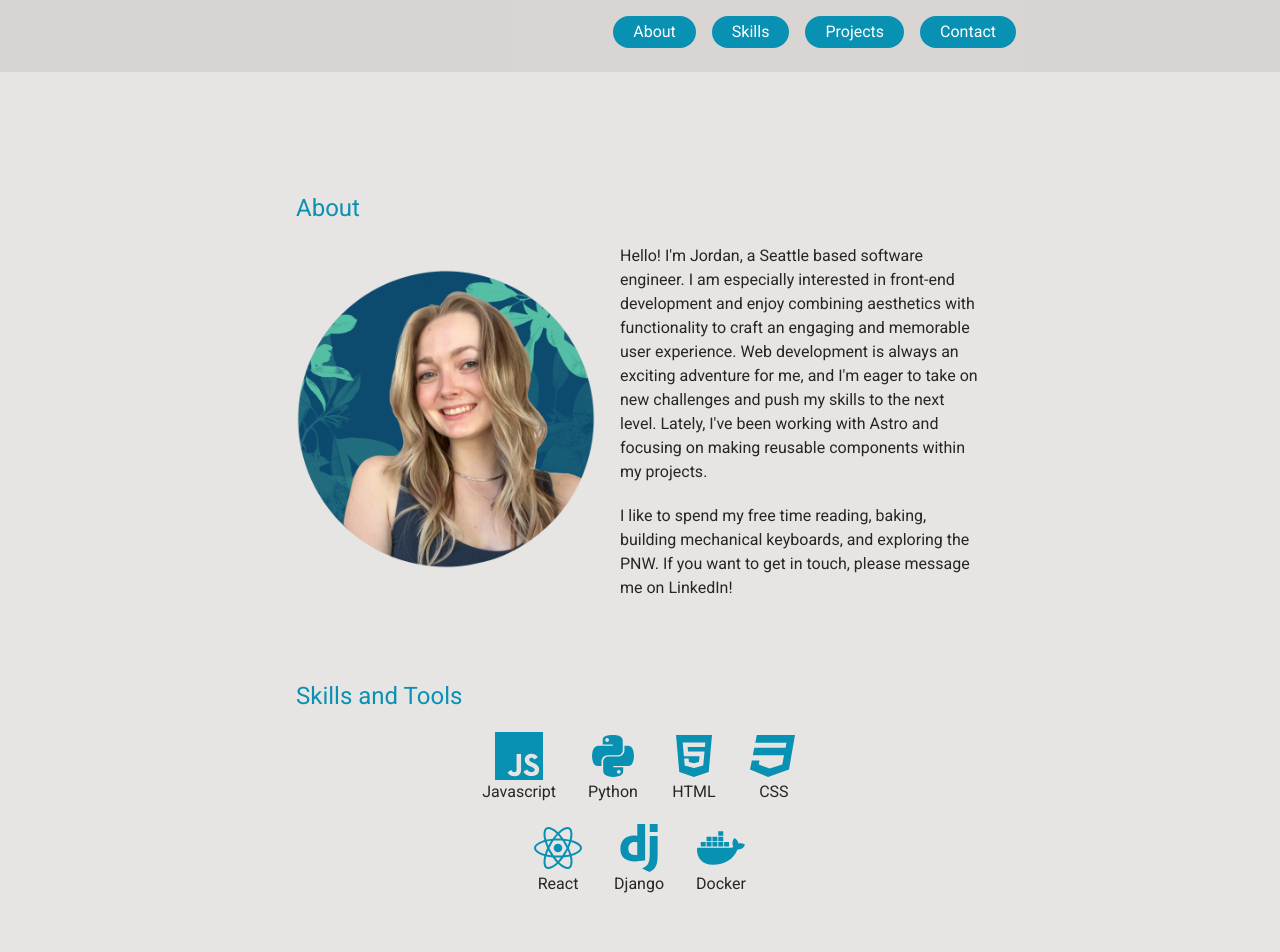
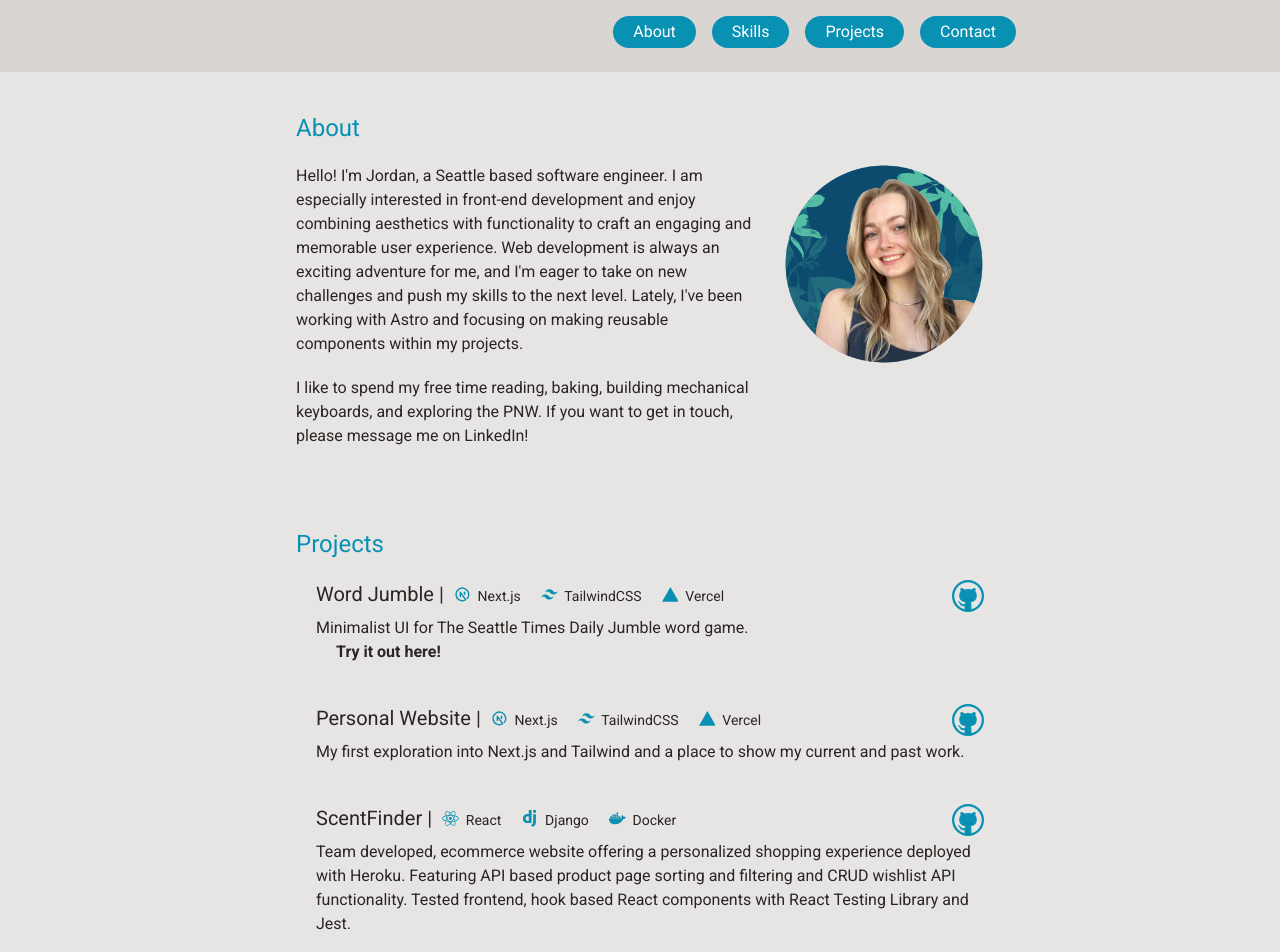
Before and after one commit to frerij/portfolio, a Next.js app: page / in a window 1280 px wide. Shown: the top 952 px of the page. Built offline with nearby package versions, Linux system fonts and the light colour scheme.

Commit message:
removed extra photo, moved skill items into project component, changed project summary - descriptions no longer needed

```diff
--- a/components/Project.jsx
+++ b/components/Project.jsx
@@ -1,4 +1,12 @@
 import { VscGithub } from "react-icons/vsc";
+import { FaReact, FaHtml5, FaCss3, FaDocker, FaPython } from "react-icons/fa";
+import {
+  SiDjango,
+  SiJavascript,
+  SiVercel,
+  SiTailwindcss,
+} from "react-icons/si";
+import { TbBrandNextjs } from "react-icons/tb";
 
 export default function Project({
   title,
@@ -9,11 +17,15 @@ export default function Project({
   demoLink,
 }) {
   return (
-    <div id="wordJumble" className="text-stone-800 dark:text-stone-200 ">
-      <div className="flex flex-row justify-between  ">
-        <h4 className=" text-xl">
-          {title} | {stack}
-        </h4>
+    <div className="text-stone-800 dark:text-stone-200 ">
+      <div className="flex flex-row justify-between mb-1">
+        <div className="flex flex-row">
+          <div className="text-xl">{title} |</div>
+          <div className="flex flex-row items-center">
+            {stack !== [] &&
+              stack.map((tool) => <SkillItem name={tool} key="" />)}
+          </div>
+        </div>
         <span>
           <a href={githubLink} target="_blank" rel="noreferrer">
             <VscGithub
@@ -24,7 +36,7 @@ export default function Project({
         </span>
       </div>
 
-      <div className="ml-5">
+      <div className="">
         <p>{summary}</p>
         {description !== [] &&
           description.map((bullet) => <p key={bullet[1]}>{bullet}</p>)}
@@ -45,3 +57,72 @@ export default function Project({
     </div>
   );
 }
+
+function SkillItem({ name }) {
+  let icon = null;
+  let text = "";
+  let classNames = "fill-cyan-600 dark:fill-cyan-500";
+  let size = "1.2em";
+
+  switch (name) {
+    case "docker":
+      icon = <FaDocker className={classNames} size={size} />;
+      text = "Docker";
+      break;
+    case "django":
+      icon = <SiDjango className={classNames} size={size} />;
+      text = "Django";
+      break;
+    case "react":
+      icon = <FaReact className={classNames} size={size} />;
+      text = "React";
+      break;
+    case "css":
+      icon = <FaCss3 className={classNames} size={size} />;
+      text = "CSS";
+      break;
+    case "html":
+      icon = <FaHtml5 className={classNames} size={size} />;
+      text = "HTML";
+      break;
+    case "python":
+      icon = <FaPython className={classNames} size={size} />;
+      text = "Python";
+      break;
+    case "javascript":
+      icon = <SiJavascript className={classNames} size={size} />;
+      text = "Javascript";
+      break;
+    case "vercel":
+      icon = <SiVercel className={classNames} size={size} />;
+      text = "Vercel";
+      break;
+    // case "astro":
+    //   icon = <SiAstro className={classNames} size={size} />;
+    //   text = "Astro";
+    //   break;
+    case "tailwind":
+      icon = <SiTailwindcss className={classNames} size={size} />;
+      text = "TailwindCSS";
+      break;
+    case "nextjs":
+      icon = (
+        <TbBrandNextjs
+          className="stroke-cyan-600 dark:stroke-cyan-500"
+          size={size}
+        />
+      );
+      text = "Next.js";
+      break;
+  }
+  return (
+    <div className=" text-stone-800 dark:text-stone-200">
+      <button
+        className="flex flex-row border-2 border-stone-200 rounded py-0.5 px-1 text-sm mx-1"
+        disabled
+      >
+        {icon} &nbsp; {text}
+      </button>
+    </div>
+  );
+}
--- a/pages/index.js
+++ b/pages/index.js
@@ -1,15 +1,7 @@
 import Head from "next/head";
 import Image from "next/image";
 import { VscGithub } from "react-icons/vsc";
-import {
-  FaReact,
-  FaHtml5,
-  FaCss3,
-  FaDocker,
-  FaPython,
-  FaLinkedin,
-} from "react-icons/fa";
-import { SiDjango, SiJavascript } from "react-icons/si";
+import { FaLinkedin } from "react-icons/fa";
 import Project from "../components/Project";
 import profilePic from "../public/profile2.png";
 
@@ -20,7 +12,7 @@ export default function Home() {
         <title>Jordan Frerichs - Software Engineer</title>
         <link rel="icon" href="/favicon.ico" />
         <link rel="preconnect" href="https://fonts.googleapis.com" />
-        <link rel="preconnect" href="https://fonts.gstatic.com" crossorigin />
+        <link rel="preconnect" href="https://fonts.gstatic.com" crossOrigin />
         <link
           href="https://fonts.googleapis.com/css2?family=Roboto+Mono:wght@300&family=Roboto:wght@400;700&display=swap"
           rel="stylesheet"
@@ -61,7 +53,7 @@ export default function Home() {
       </div>
       <div className="flex justify-center">
         <main
-          className="max-w-3xl space-y-20 my-20 bg-stone-200 dark:bg-sky-900"
+          className="max-w-3xl space-y-20 bg-stone-200 dark:bg-sky-900"
           id="home"
         >
           {/* <h3
@@ -75,15 +67,7 @@ export default function Home() {
             <h3 className="text-2xl text-cyan-600 mb-5 dark:text-green-300">
               About
             </h3>
-            <div className="items-center space-x-6 sm:flex md:flex md:flex-row">
-              <div className="flex-shrink-0">
-                <Image
-                  src={profilePic}
-                  alt="picture of the author"
-                  height={300}
-                  width={300}
-                />
-              </div>
+            <div className="items-center space-x-6 sm:flex md:flex md:flex-row ">
               <div className="text-stone-800 dark:text-stone-200">
                 <p>
                   Hello! I&apos;m Jordan, a Seattle based software engineer. I
@@ -101,29 +85,14 @@ export default function Home() {
                   get in touch, please message me on LinkedIn!
                 </p>
               </div>
-            </div>
-          </div>
-
-          <div className="m-10">
-            <h3
-              className="text-2xl text-cyan-600 dark:text-green-300"
-              id="skills"
-            >
-              Skills and Tools
-            </h3>
-            <div
-              className="flex justify-center space-x-8 mt-5 pr-10 sm:pr-0"
-              id="skillIcons"
-            >
-              <SkillItem name="javascript" />
-              <SkillItem name="python" />
-              <SkillItem name="html" />
-              <SkillItem name="css" />
-            </div>
-            <div className="flex justify-center space-x-8 mt-5" id="toolIcons">
-              <SkillItem name="react" />
-              <SkillItem name="django" />
-              <SkillItem name="docker" />
+              <div className="flex-shrink-0 self-start">
+                <Image
+                  src={profilePic}
+                  alt="picture of the author"
+                  height={200}
+                  width={200}
+                />
+              </div>
             </div>
           </div>
 
@@ -138,7 +107,7 @@ export default function Home() {
             <div className="space-y-10 mt-5 ml-5 text-stone-800 dark:text-stone-200">
               <Project
                 title="Word Jumble"
-                stack="Next.js, TailwindCSS, Vercel"
+                stack={["nextjs", "tailwind", "vercel"]}
                 githubLink="https://github.com/frerij/word-jumble"
                 summary="Minimalist UI for The Seattle Times Daily Jumble word game."
                 description={[]}
@@ -146,7 +115,7 @@ export default function Home() {
               />
               <Project
                 title="Personal Website"
-                stack="Next.js, TailwindCSS, Vercel"
+                stack={["nextjs", "tailwind", "vercel"]}
                 githubLink="https://github.com/frerij/portfolio"
                 summary="My first exploration into Next.js and Tailwind and a place to show my current and past work."
                 description={[]}
@@ -154,31 +123,24 @@ export default function Home() {
               />
               <Project
                 title="ScentFinder"
-                stack="React, Django"
+                stack={["react", "django", "docker"]}
                 githubLink="https://github.com/frerij/Scent-Finder"
-                summary="Team developed, Heroku deployed, ecommerce website offering
-                a personalized shopping experience."
-                description={[
-                  "- Implemented frontend and backend for API based product sorting and filtering.",
-                  "- Tested frontend, hook based React components, using React Testing Library and Jest.",
-                  "- CRUD wishlist API functionality; frontend implemented using SWR caching strategy.",
-                  "- Developed and deployed on Heroku with a shared Docker compose file for all services.",
-                  "- Used git with GitLab for change management across the whole team.",
-                ]}
+                summary="Team developed, ecommerce website offering
+                a personalized shopping experience deployed with Heroku. Featuring API based product page sorting and
+                filtering and CRUD wishlist API functionality. Tested frontend, hook based React components with React
+                Testing Library and Jest."
+                description={[]}
                 demoLink=""
               />
 
               <Project
                 title="CarCar"
-                stack="React, Django"
+                stack={["react", "django", "docker"]}
                 githubLink="https://github.com/frerij/carcar"
-                summary="Co-Creater of a program to handle inventory, sales, and
-                service needs of a car dealership."
-                description={[
-                  "- Single page React frontend app with bootstrap components.",
-                  "- Developed Django microservices with pollers using Docker.",
-                  "- CRUD APIs allowed frontend to interact with the car dealership's inventory, staff, service schedule, and manage sales.",
-                ]}
+                summary="Partner developed, fullstack application for complete management of a car dealership. Single page
+                React frontend app with bootstrap components. Django microservices and CRUD APIs allowed frontend to interact with
+                dealership's inventory, staff, service schedule, and manage sales."
+                description={[]}
                 demoLink=""
               />
             </div>
@@ -186,7 +148,7 @@ export default function Home() {
         </main>
       </div>
       <div>
-        <footer className="sm:flex md:flex md:flex-row justify-center bg-stone-300/90 dark:bg-sky-800/60">
+        <footer className="sm:flex md:flex md:flex-row justify-center bg-stone-300/90 dark:bg-sky-800/60 mt-10">
           <div className="flex flex-row my-10 ">
             <span className="flex">
               <a
@@ -218,47 +180,3 @@ export default function Home() {
     </div>
   );
 }
-
-function SkillItem({ name }) {
-  let icon = null;
-  let text = "";
-  let classNames = "fill-cyan-600 dark:fill-cyan-500";
-  let size = "3em";
-
-  switch (name) {
-    case "docker":
-      icon = <FaDocker className={classNames} size={size} />;
-      text = "Docker";
-      break;
-    case "django":
-      icon = <SiDjango className={classNames} size={size} />;
-      text = "Django";
-      break;
-    case "react":
-      icon = <FaReact className={classNames} size={size} />;
-      text = "React";
-      break;
-    case "css":
-      icon = <FaCss3 className={classNames} size={size} />;
-      text = "CSS";
-      break;
-    case "html":
-      icon = <FaHtml5 className={classNames} size={size} />;
-      text = "HTML";
-      break;
-    case "python":
-      icon = <FaPython className={classNames} size={size} />;
-      text = "Python";
-      break;
-    case "javascript":
-      icon = <SiJavascript className={classNames} size={size} />;
-      text = "Javascript";
-      break;
-  }
-  return (
-    <div className="flex flex-col items-center text-stone-800 dark:text-stone-200">
-      {icon}
-      <p>{text}</p>
-    </div>
-  );
-}
```
Also changed, not shown: public/profilephoto.png (deleted).
